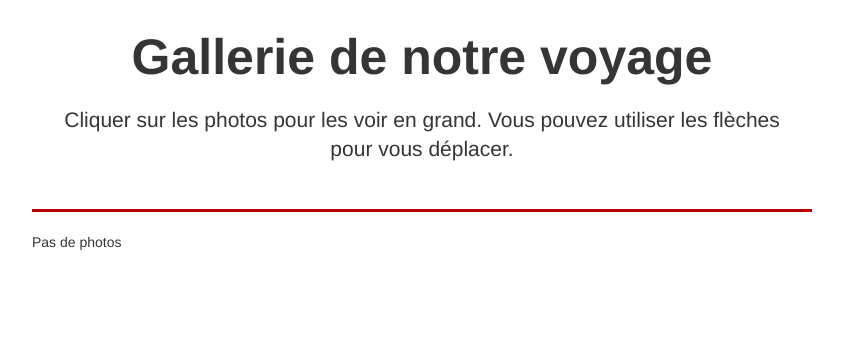
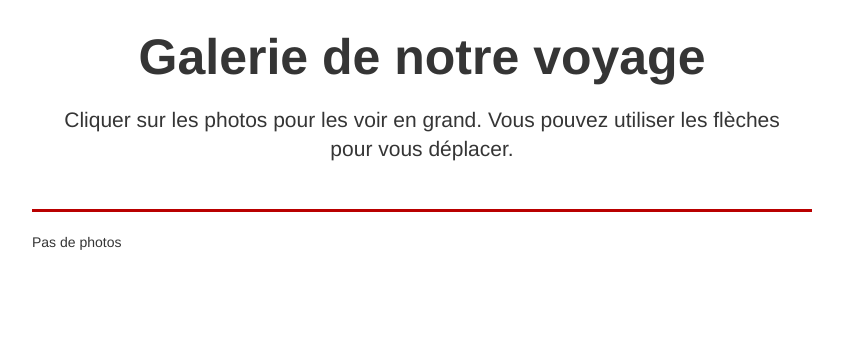
Before and after one commit to pvchaumier/projectDjangoCvpvc, a Django app: page /images/ in a window 1280 px wide. Shown: the part 96-436 px from the top of the page, without its empty margins (218-1061 px from the left). Run offline with Django 3.2, Linux system fonts and the light colour scheme; data that the repository does not hold is empty; some libraries are stand-ins or nearby versions.

Commit message:
spelling mistake

```diff
--- a/cvpvcBlog/templates/article/gallery.html
+++ b/cvpvcBlog/templates/article/gallery.html
@@ -14,7 +14,7 @@ CVPVC Blog | Gallerie
 <div class="container">
     <div class="row">
         <div class="col-md-8 col-md-offset-2 text-center page-header">
-            <h1 class="main">Gallerie de notre voyage</h1>
+            <h1 class="main">Galerie de notre voyage</h1>
             <h3 class="lead">Cliquer sur les photos pour les voir en grand. Vous pouvez utiliser les flèches pour vous déplacer.</h3>
         </div>
     </div>
```
